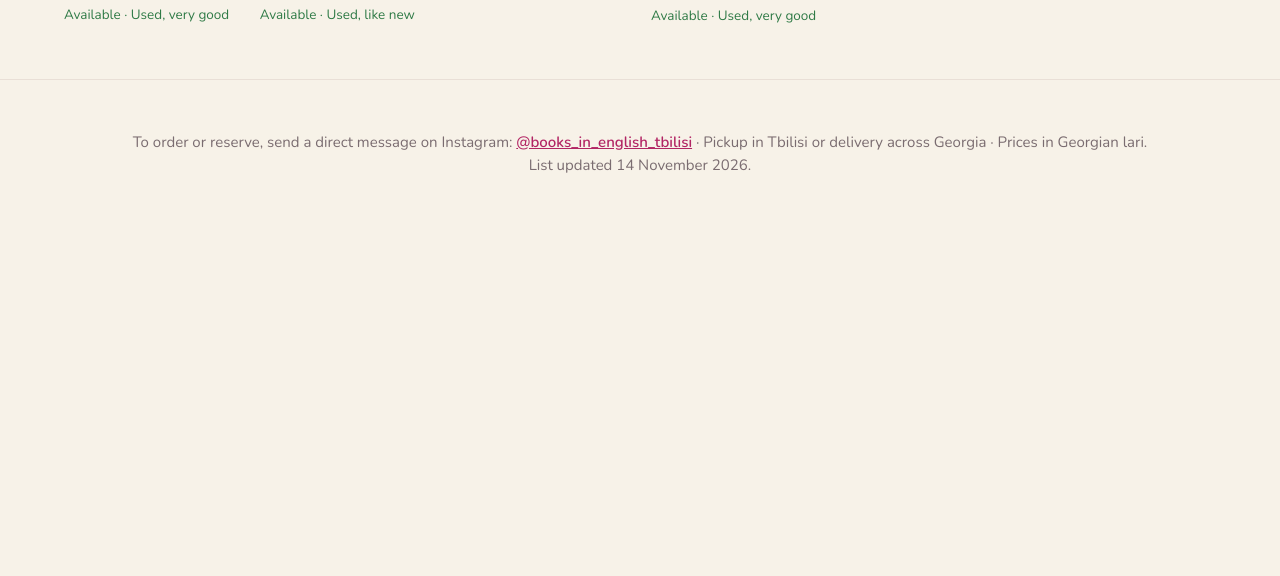
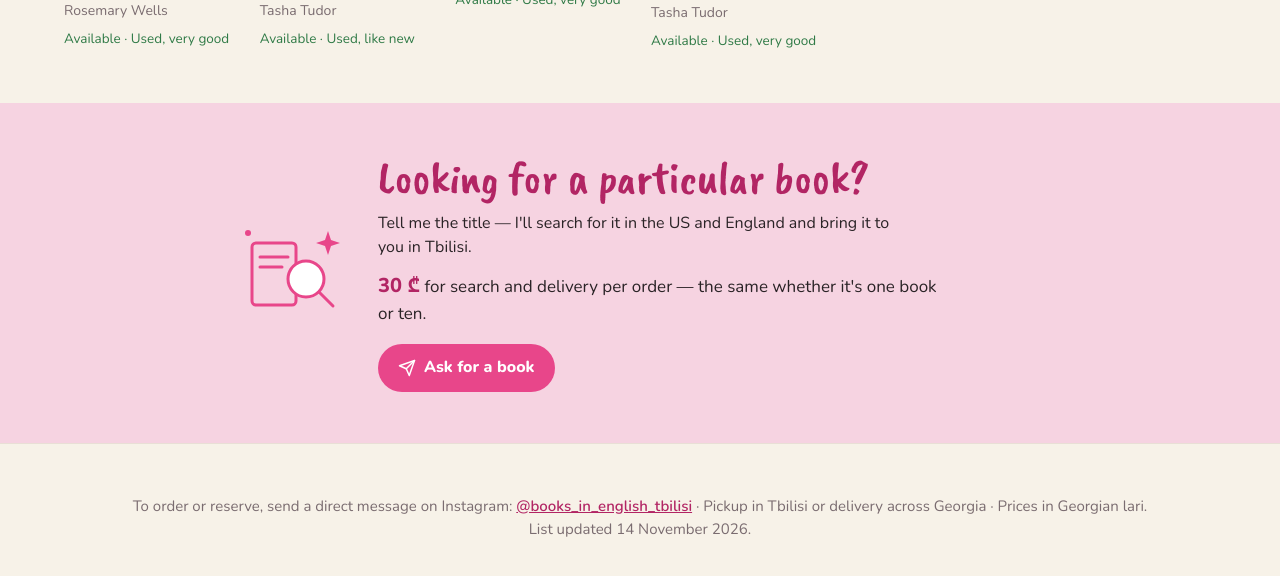
Before and after one commit to miraclepo23/books-in-english, a plain HTML site: page index.html in a window 1280 px wide. Shown: the part 1002-1578 px from the top of the page. Before the commit the page ends 1230 px from the top, so only its background shows below. Drawn offline with nearby package versions, Linux system fonts and the light colour scheme.

Commit message:
Add book search & delivery service (30 GEL per order)
Co-Authored-By: Claude Opus 5.5 <noreply@anthropic.com>
Claude-Session: https://claude.ai/code/session_016sovASTJ9ffkU7u7tBTPwh

```diff
--- a/index.html
+++ b/index.html
@@ -72,6 +72,15 @@ input:focus-visible,select:focus-visible,button:focus-visible{outline:2px solid
 .st.in{color:var(--ok)}.st.res{color:var(--res)}.st.order{color:var(--ord)}.st.sold{color:var(--mut)}
 .empty{grid-column:1/-1;text-align:center;color:var(--mut);padding:48px 0}
 .foot{border-top:1px solid var(--line);color:var(--mut);font-size:15px;text-align:center}
+.svc{background:var(--pink2)}
+.svcin{display:grid;grid-template-columns:120px minmax(0,1fr);gap:28px;align-items:center;max-width:820px}
+.svcart{width:120px;height:120px}
+.svc h2{font-family:"Caveat Brush",cursive;font-weight:400;font-size:clamp(34px,5vw,46px);line-height:1;color:var(--pinkink)}
+.svc p{margin:10px 0 0;max-width:56ch}
+.svc .fee{font-size:17px}
+.svc .fee b{color:var(--pinkink);font-size:20px}
+.svc .btns{margin-top:16px}
+@media(max-width:600px){.svcin{grid-template-columns:1fr;gap:12px;text-align:center}.svcart{margin:0 auto;width:90px;height:90px}.svc p{margin-inline:auto}.svc .btns{justify-content:center}}
 .foot a{color:var(--pinkink);font-weight:600}
 /* detail sheet */
 .veil{position:fixed;inset:0;background:rgba(40,15,28,.6);display:none;align-items:center;justify-content:center;padding:14px;z-index:20}
@@ -122,7 +131,7 @@ a.btn.ghost{background:transparent;color:var(--pinkink);border:2px solid var(--p
   <div class="wrap">
     <h1>Books in English <span>book store · Tbilisi</span></h1>
     <p class="sub">English books with history</p>
-    <p class="lead">Beautiful used and new books from the US and England: illustrated classics for children and grown-ups, pop-ups, art and calligraphy. Everything marked <b>available</b> is on the shelf right now. To reserve, message <a href="https://www.instagram.com/books_in_english_tbilisi/">@books_in_english_tbilisi</a>.</p>
+    <p class="lead">Beautiful used and new books from the US and England: illustrated classics for children and grown-ups, pop-ups, art and calligraphy. Everything marked <b>available</b> is on the shelf right now. To reserve, message <a href="https://www.instagram.com/books_in_english_tbilisi/">@books_in_english_tbilisi</a>. Looking for something that isn't here? <a href="#find">I can find it for you</a>.</p>
     <div class="stats" id="stats"></div>
   </div>
 </header>
@@ -143,6 +152,15 @@ a.btn.ghost{background:transparent;color:var(--pinkink);border:2px solid var(--p
   <div class="grid" id="grid"><div class="empty">Loading the shelf…</div></div>
 </div></main>
 
+<section class="band svc" id="find" aria-labelledby="svch"><div class="wrap svcin">
+  <svg class="svcart" viewBox="0 0 120 120" aria-hidden="true"><g fill="none" stroke="#e8468a" stroke-width="3" stroke-linecap="round" stroke-linejoin="round"><rect x="22" y="30" width="44" height="62" rx="4" fill="#f6d3e1"/><path d="M30 44h28M30 54h22"/><circle cx="76" cy="66" r="18" fill="#fff"/><path d="M89 79l14 14"/></g><g fill="#e8468a"><path d="M98 18l3 9 9 3-9 3-3 9-3-9-9-3 9-3z"/><circle cx="18" cy="20" r="3"/></g></svg>
+  <div>
+    <h2 id="svch">Looking for a particular book?</h2>
+    <p>Tell me the title — I'll search for it in the US and England and bring it to you in Tbilisi.</p>
+    <p class="fee"><b>30&nbsp;₾</b> for search and delivery per order — the same whether it's one book or ten.</p>
+    <div class="btns"><a class="btn" id="findbtn" href="https://ig.me/m/books_in_english_tbilisi" target="_blank" rel="noopener"><svg viewBox="0 0 24 24" aria-hidden="true"><path d="M22 2 11 13"/><path d="M22 2 15 22l-4-9-9-4z"/></svg> Ask for a book</a></div>
+  </div>
+</div></section>
 <footer class="band foot"><div class="wrap">
   To order or reserve, send a direct message on Instagram: <a href="https://www.instagram.com/books_in_english_tbilisi/">@books_in_english_tbilisi</a> · Pickup in Tbilisi or delivery across Georgia · Prices in Georgian lari.<br><span id="upd"></span>
 </div></footer>
@@ -166,11 +184,13 @@ const bookLink = b => SHOP.page + "#" + b.id;
 const dmText = b => b.st==="sold" ? `Hi! Could you order a copy of "${b.t}" for me? — ${bookLink(b)}` : `Hi! I'd like to reserve "${b.t}" (${b.price} ${SHOP.cur}) — ${bookLink(b)}`;
 const dmLink = b => "https://ig.me/m/" + SHOP.ig + "?text=" + encodeURIComponent(dmText(b));
 let toastT; function toast(msg){ const t=document.getElementById("toast"); t.textContent=msg; t.classList.add("on"); clearTimeout(toastT); toastT=setTimeout(()=>t.classList.remove("on"),4000); }
-function primeDM(id){ const b=BOOKS.find(x=>x.id===id); if(!b) return; const txt=dmText(b);
-  document.getElementById("dmtext").textContent=txt; document.getElementById("dmgo").href=dmLink(b);
+function primeDM(id){ const b=BOOKS.find(x=>x.id===id); if(!b) return; openDM(dmText(b)); }
+function openDM(txt){
+  document.getElementById("dmtext").textContent=txt; document.getElementById("dmgo").href="https://ig.me/m/"+SHOP.ig+"?text="+encodeURIComponent(txt);
   const h=document.getElementById("dmh"); h.textContent="Copying…";
   try{ navigator.clipboard.writeText(txt).then(()=>{h.textContent="Message copied ✓";},()=>{h.textContent="Copy the message below";}); }catch(e){ h.textContent="Copy the message below"; }
   document.getElementById("dmveil").classList.add("on"); document.getElementById("dmgo").focus(); }
+document.getElementById("findbtn").addEventListener("click",e=>{ e.preventDefault(); openDM("Hi! I'm looking for a book: "); });
 function closeDM(){ document.getElementById("dmveil").classList.remove("on"); }
 document.addEventListener("click",e=>{ if(e.target.id==="dmveil"||e.target.id==="dmclose") closeDM();
   if(e.target.id==="dmcopy"){ try{ navigator.clipboard.writeText(document.getElementById("dmtext").textContent).then(()=>{document.getElementById("dmh").textContent="Message copied ✓";}); }catch(err){} } });
@@ -241,6 +261,7 @@ function open(id){
    ${b.about?`<p class="about">${esc(b.about)}</p>`:""}
    ${b.auto?`<p class="auto">Book details compiled from public sources; the photos show the actual copy.</p>`:""}
    ${b.note?`<p class="note">${esc(b.note)}</p>`:""}
+   ${b.st==="sold"?`<p class="auto">This copy is sold, but I can order another one: <b>30&nbsp;₾</b> for search and delivery per order, however many books are in it.</p>`:""}
    <div class="btns">
    <a class="btn" data-dm="${esc(b.id)}" href="${dmLink(b)}" target="_blank" rel="noopener">${PLANE} ${b.st==="in"?"Reserve via Instagram":b.st==="sold"?"Ask to order a copy":"Join waiting list"}</a>
    ${b.reel?`<a class="btn ghost" href="${esc(b.reel)}" target="_blank" rel="noopener">▶ Watch video</a>`:""}
```
